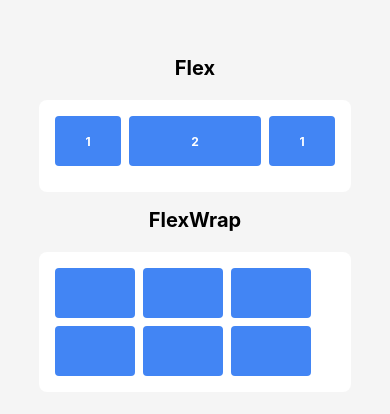
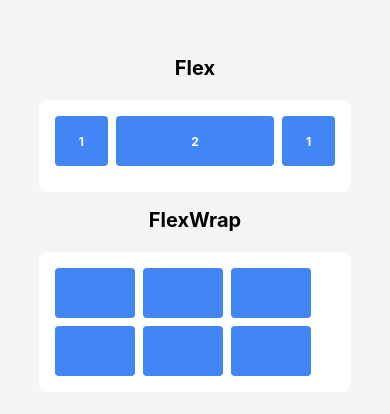
Before and after one commit to maria-quidiquimo/projeto-mobile, a React Native app in the folder first-app/: screen / in a window 390 px wide. Shown: the part 190-604 px from the top of the page. Built offline with nearby package versions, Linux system fonts and the light colour scheme.

Commit message:
fazendo exemplos

```diff
--- a/first-app/src/basic_components/view_example02.js
+++ b/first-app/src/basic_components/view_example02.js
@@ -9,7 +9,7 @@ export default function ViewScaffold2() {
                     <View style={[styles.box, { flex: 1 }]}>
                         <Text style={[styles.textBox]}>1</Text>
                     </View>
-                    <View style={[styles.box, { flex: 2  }]}>
+                    <View style={[styles.box, { flex: 3  }]}>
                         <Text style={[styles.textBox]}>2</Text>
                     </View>
                     <View style={[styles.box, { flex: 1 }]}>
```
